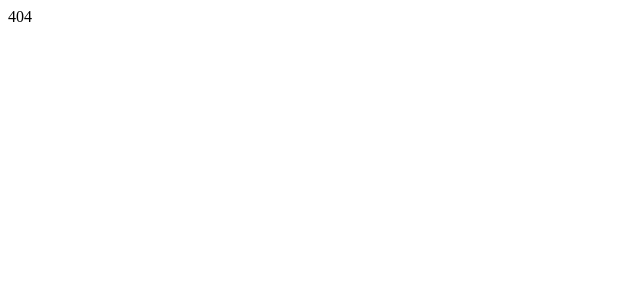
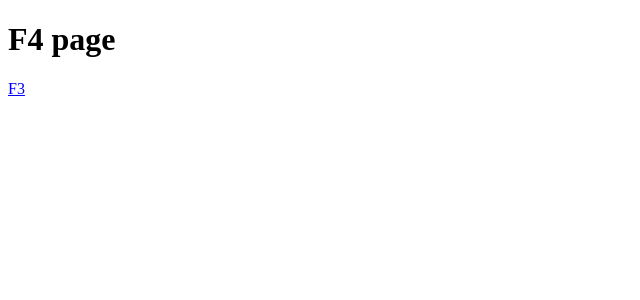
Before and after one commit to Hamza-El-Fahli/Educraft_Server, a Next.js app: page /f1/f4 in a window 1280 px wide. Before the commit this address had no page. Shown: the top 300 px of the page, without its empty margins (0-640 px from the left). Built offline with nearby package versions, Linux system fonts and the light colour scheme.

Commit message:
fix: intercepting routes

```diff
--- a/src/app/f1/(.)f2/page.tsx
+++ b/src/app/f1/(.)f2/page.tsx
@@ -1,3 +1,3 @@
-export default function F2() {
+export default function InterceptedF2() {
   return <h1>intercepted F2 page</h1>;
 }
--- a/src/app/f1/f3/page.tsx
+++ b/src/app/f1/f3/page.tsx
@@ -0,0 +1,3 @@
+export default function F3() {
+  return <h1>F3 page</h1>;
+}
--- /dev/null
+++ b/src/app/f1/f4/(..)f3/page.tsx
@@ -0,0 +1,3 @@
+export default function ItercepterdF3() {
+  return <h1>intercepated F3 page</h1>;
+}
--- /dev/null
+++ b/src/app/f1/f4/page.tsx
@@ -0,0 +1,12 @@
+import Link from "next/link";
+
+export default function F4() {
+  return (
+    <>
+      <h1>F4 page</h1>
+      <div>
+        <Link href="/f1/f3">F3</Link>
+      </div>
+    </>
+  );
+}
```
